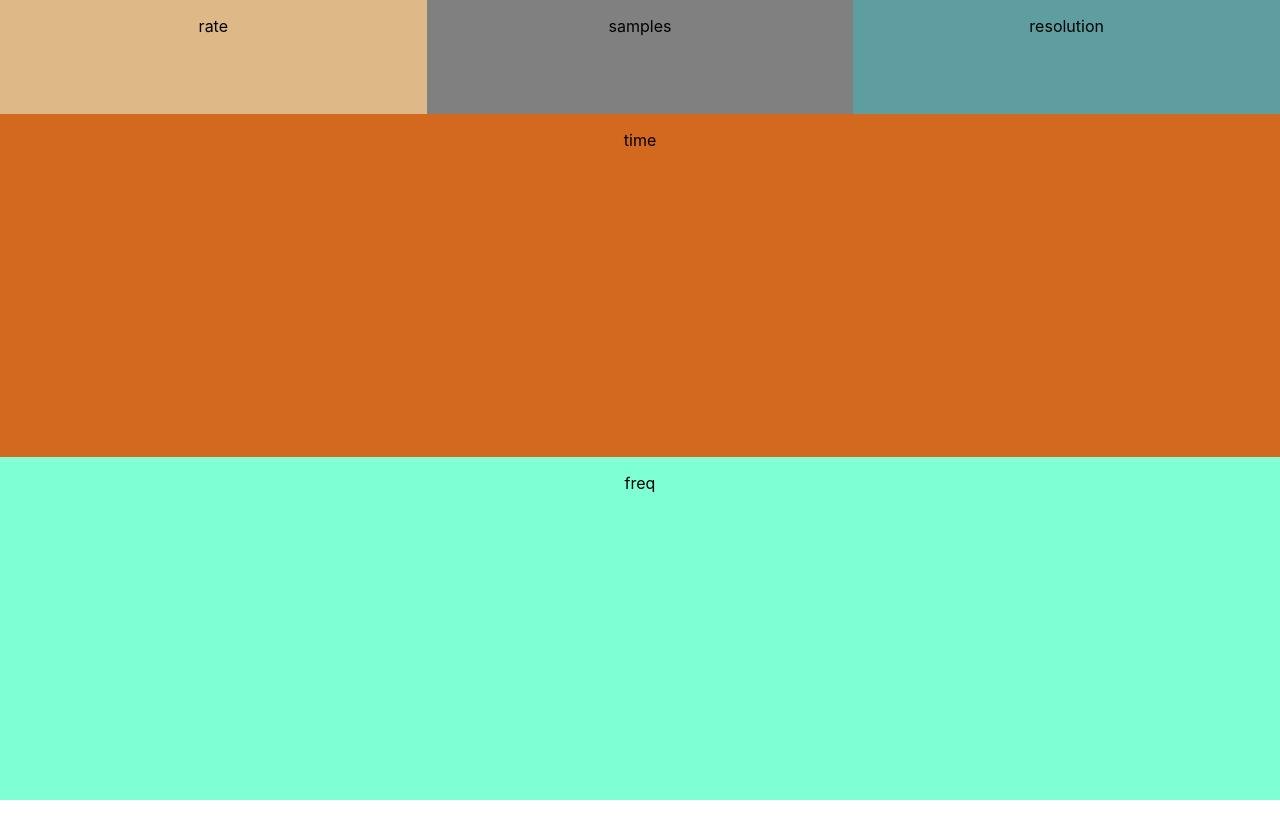
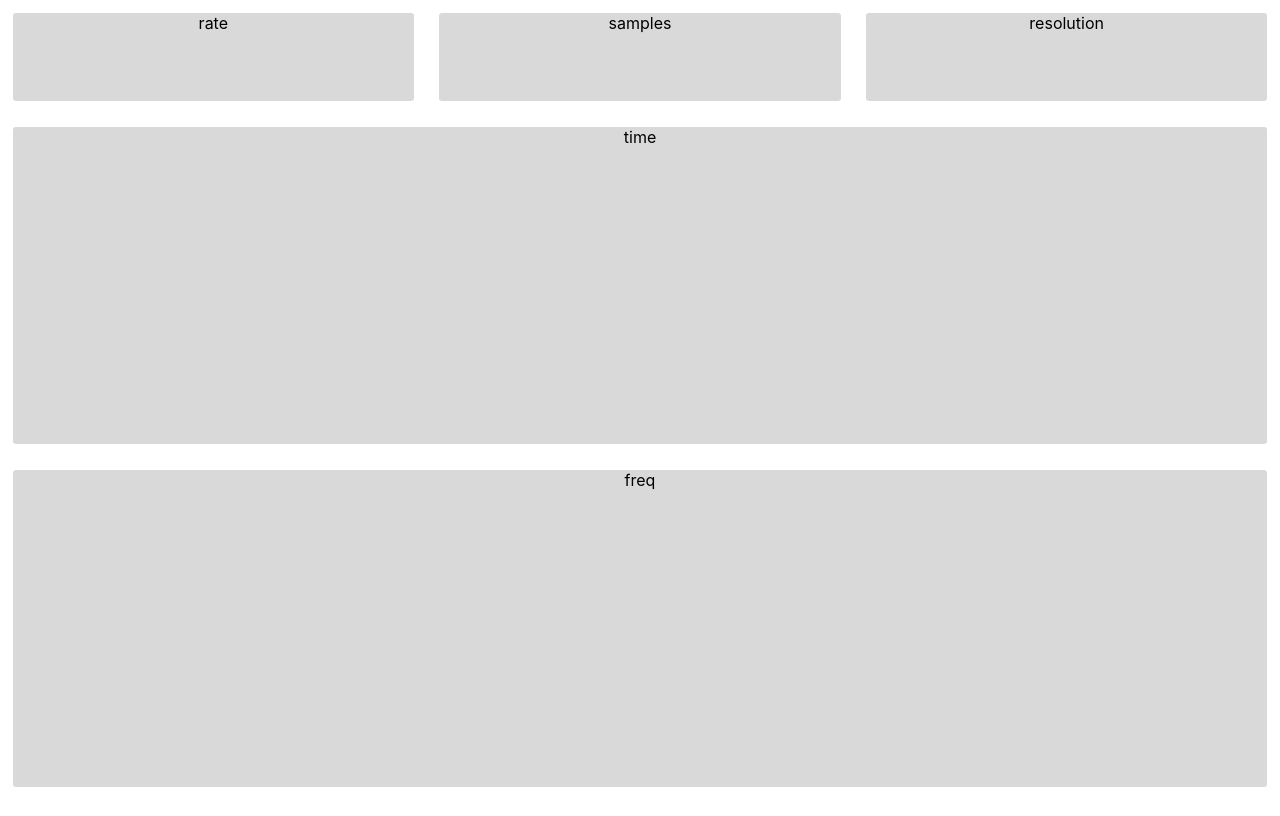
Before and after one commit to Sense-Scape/Sensor_Viewer, a SvelteKit app: page / in a window 1280 px wide. Built offline with nearby package versions, Linux system fonts and the light colour scheme.

Commit message:
feat: add cards and padding

```diff
--- a/src/routes/+page.svelte
+++ b/src/routes/+page.svelte
@@ -1,17 +1,49 @@
 <!-- <h1>Welcome to SvelteKit</h1>
 <p>Visit <a href="https://kit.svelte.dev">kit.svelte.dev</a> to read the documentation</p> -->
 <div class="container">
-	<div class="time"><p>time</p></div>
-	<div class="freq"><p>freq</p></div>
-	<div class="rate"><p>rate</p></div>
-	<div class="samples"><p>samples</p></div>
-	<div class="resolution"><p>resolution</p></div>
+	<div class="time block">
+		<div class="card">
+			<p>time</p>
+		</div>
+	</div>
+	<div class="freq block">
+		<div class="card">
+			<p>freq</p>
+		</div>
+	</div>
+	<div class="rate block">
+		<div class="card">
+			<p>rate</p>
+		</div>
+	</div>
+	<div class="samples block">
+		<div class="card">
+			<p>samples</p>
+		</div>
+	</div>
+	<div class="resolution block">
+		<div class="card">
+			<p>resolution</p>
+		</div>
+	</div>
 </div>
 
 <style>
-
 	p {
 		height: 100%;
+		margin: 0;
+	}
+
+	.card {
+		border-radius: 0.2rem;
+		text-shadow: 4rem;
+		background-color: #d9d9d9;
+		height: 100%;
+		width: 100%;
+	}
+
+	.block {
+		padding: 0.8rem;
 	}
 
 	.container {
@@ -28,26 +60,21 @@
 
 	.time {
 		grid-area: time;
-		background-color: chocolate;
 	}
 
 	.freq {
 		grid-area: freq;
-		background-color: aquamarine;
 	}
 
 	.rate {
 		grid-area: rate;
-		background-color: burlywood;
 	}
 
 	.samples {
 		grid-area: samples;
-		background-color: gray;
 	}
 
 	.resolution {
 		grid-area: resolution;
-		background-color: cadetblue;
 	}
 </style>
```
